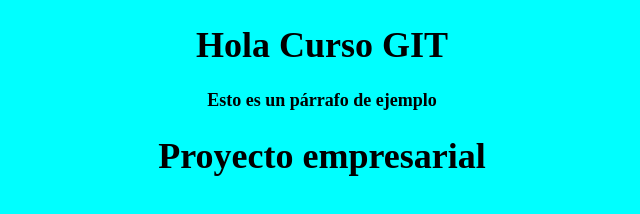
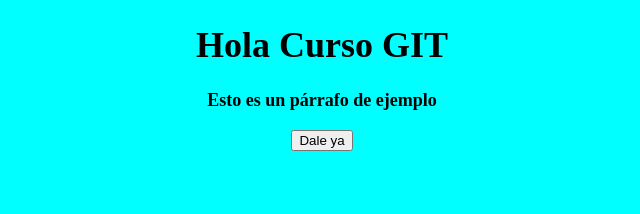
Before and after one commit to santisaucedo/ProyectoGIT, a plain HTML site: page index.html in a window 1280 px wide. Shown: the whole page, without its empty margins (318-958 px from the left). Drawn offline with Linux system fonts and the light colour scheme.

Commit message:
saludos javascript agregado

```diff
--- a/JavaScript/javascript.js
+++ b/JavaScript/javascript.js
@@ -0,0 +1,6 @@
+function saludo() {
+
+    alert ("Hola Alumnos");
+
+
+}
--- a/index.html
+++ b/index.html
@@ -3,14 +3,18 @@
 <head>
 <meta charset="utf-8">
 <link href="css/estilos.css" rel="stylesheet" type="text/css">
+<script src="JavaScript/javascript.js"> </script>
+</head>
+<body>
 <title>Curso GIT</title>
 
 <h1>Hola Curso GIT</h1>
+<p>Esto es un p&aacute;rrafo de ejemplo</p>
 
-<p>Esto es un p&aacute;rrafo de ejemplo</p>
-<body>
-    <h1>Proyecto empresarial</h1>
+<input type="button"
+onclick="saludo()" value="Dale ya">
+
 </body>
 
-</head>
+
 </html>
```
